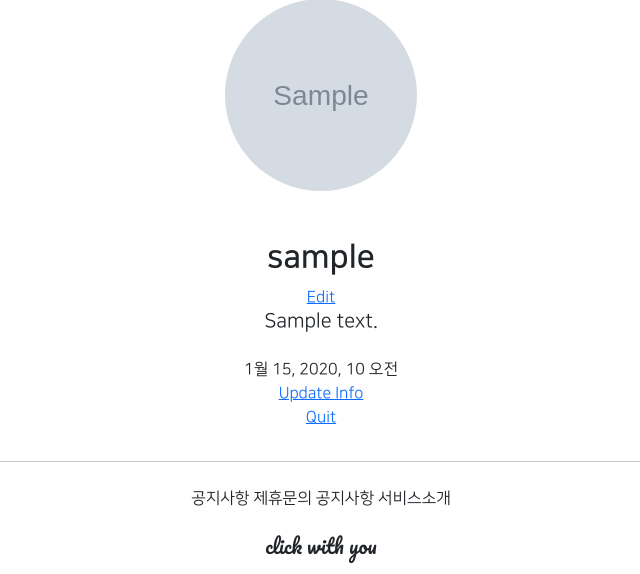
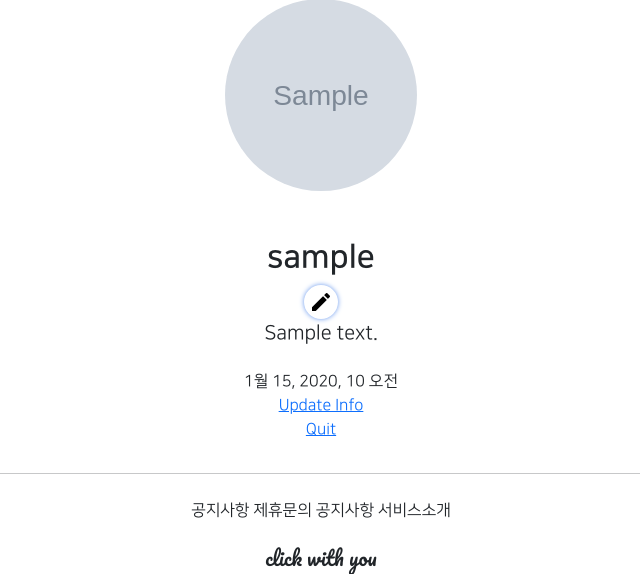
Before and after one commit to solahyun/Hackathon_gis, a Django app: page /accounts/detail/1 in a window 1280 px wide. Shown: the part 274-848 px from the top of the page, without its empty margins (319-959 px from the left). Run offline with Django 3.2, Linux system fonts and the light colour scheme; a user stored in the database is signed in; tables that the repository leaves empty hold one stand-in row (values such as "Sample post"); grey boxes marked "Sample" are stand-in pictures; parts of the project's set-up code (start-up, migrations or seed data) failed here and were passed over; some libraries are stand-ins or nearby versions.

Commit message:
21/07/30 Fri commit 2

```diff
--- a/accountapp/templates/accountapp/detail.html
+++ b/accountapp/templates/accountapp/detail.html
@@ -12,8 +12,9 @@
                     {{ target_user.profile.nickname }}
                 </h2>
                     {%  if target_user == user %}
-                        <a href="{%  url 'profileapp:update' pk=target_user.profile.pk %}">
-                        Edit
+                        <a href="{%  url 'profileapp:update' pk=target_user.profile.pk %}"
+                            class="material-icons round_button">
+                                edit
                         </a>
                     {% endif %}
 
--- a/static/base.css
+++ b/static/base.css
@@ -31,3 +31,15 @@
 .NNS_B {
     font-family: "NanumSquareB", cursive;
 }
+
+.round_button {
+    color: black;
+    text-decoration: none;
+    box-shadow: 0 0 5px cornflowerblue;
+    border-radius: 20rem;
+    padding: 0.3rem;
+}
+
+.round_button:hover {
+    color: dimgray;
+}
--- a/templates/head.html
+++ b/templates/head.html
@@ -17,6 +17,11 @@
 
     {# DEFAULT CSS LINK #}
     <link rel="stylesheet" type="text/css" href="{% static 'base.css' %}">
+
+    {#  MATERIAL ICONS LINK  #}
+    <link href="https://fonts.googleapis.com/css2?family=Material+Icons"
+      rel="stylesheet">
+
 
     <style>
         @font-face {
```
